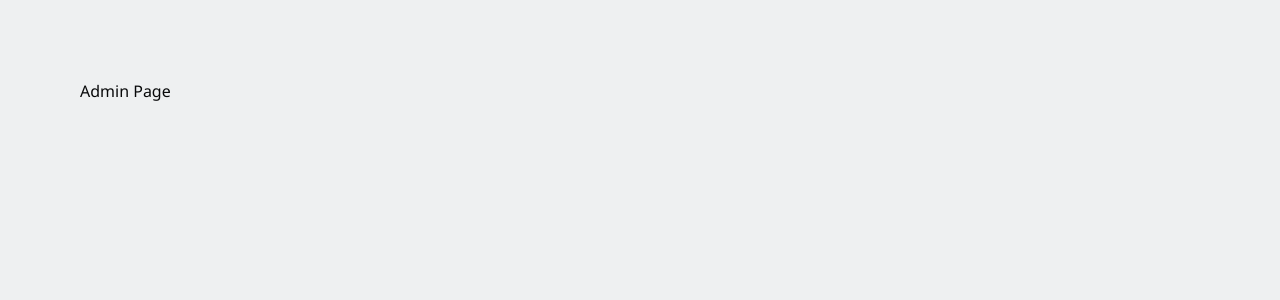
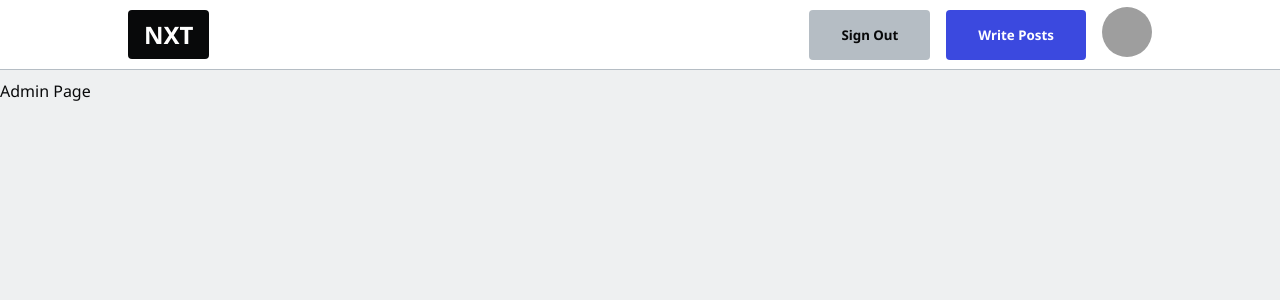
Before and after one commit to abdealijaroli/firenext, a Next.js app: page /admin in a window 1280 px wide. Shown: the top 300 px of the page. Built offline with nearby package versions, Linux system fonts and the light colour scheme; grey boxes are pictures that could not be loaded.

Commit message:
implemented toaster and fixed navbar

```diff
--- a/components/Navbar.js
+++ b/components/Navbar.js
@@ -0,0 +1,46 @@
+import Link from "next/link";
+
+export default function Navbar() {
+   const user = true;
+   const username = true;
+
+   return (
+      <nav className="navbar">
+         <ul>
+            <li>
+               <Link href="/">
+                  <button className="btn-logo">NXT</button>
+               </Link>
+            </li>
+
+            {/* user is signed-in and has username */}
+            {username && (
+               <>
+                  <li className="push-left">
+                     <button /*onClick={signOut}*/>Sign Out</button>
+                  </li>
+                  <li>
+                     <Link href="/admin">
+                        <button className="btn-blue">Write Posts</button>
+                     </Link>
+                  </li>
+                  <li>
+                     <Link href={`/${username}`}>
+                        <img src={user?.photoURL || '/hacker.png'} />
+                     </Link>
+                  </li>
+               </>
+            )}
+
+            {/* user is not signed OR has not created username */}
+            {!username && (
+               <li>
+                  <Link href="/enter">
+                     <button className="btn-blue">Log in</button>
+                  </Link>
+               </li>
+            )}
+         </ul>
+      </nav>
+   );
+}
--- a/package.json
+++ b/package.json
@@ -13,7 +13,8 @@
     "next": "12.1.4",
     "react": "18.0.0",
     "react-dom": "18.0.0",
-    "react-firebase-hooks": "^5.0.3"
+    "react-firebase-hooks": "^5.0.3",
+    "react-hot-toast": "^2.2.0"
   },
   "devDependencies": {
     "eslint": "8.13.0",
--- a/pages/_app.js
+++ b/pages/_app.js
@@ -1,7 +1,15 @@
 import '../styles/globals.css'
+import Navbar from '../components/Navbar'
+import { Toaster } from 'react-hot-toast'
 
 function MyApp({ Component, pageProps }) {
-  return <Component {...pageProps} />
+   return (
+      <>
+         <Navbar />
+         <Component {...pageProps} />
+         <Toaster/>
+      </>
+   )
 }
 
 export default MyApp
--- a/pages/index.js
+++ b/pages/index.js
@@ -1,12 +1,14 @@
 import Head from 'next/head'
 import styles from '../styles/Home.module.css'
 import Loader from '../components/Loader'
+import toast from 'react-hot-toast'
 
 export default function Home() {
    return (
-      <div>
-         <Loader show />
+      <div className={styles.container}>
+         <Loader show={false} />
          Home Page
+         <button onClick={() => toast.success("hacked the world!")}>click me!</button>
       </div>
    )
 }
--- a/styles/Home.module.css
+++ b/styles/Home.module.css
@@ -1,5 +1,6 @@
 .container {
   padding: 0 2rem;
+  margin: 3rem 6rem 3rem 6rem;
 }
 
 .main {
--- a/styles/globals.css
+++ b/styles/globals.css
@@ -15,10 +15,8 @@ body {
   font-family: 'Noto Sans', sans-serif;
   background-color: var(--color-bg);
   color: var(--color-text);
-  margin: 40px;
+  margin-top: 40px;
 }
-
-
 
 main {
   padding: 1rem 10vw;
```
Also changed, not shown: 2 other files (tests, documents, lock files or other folders).
